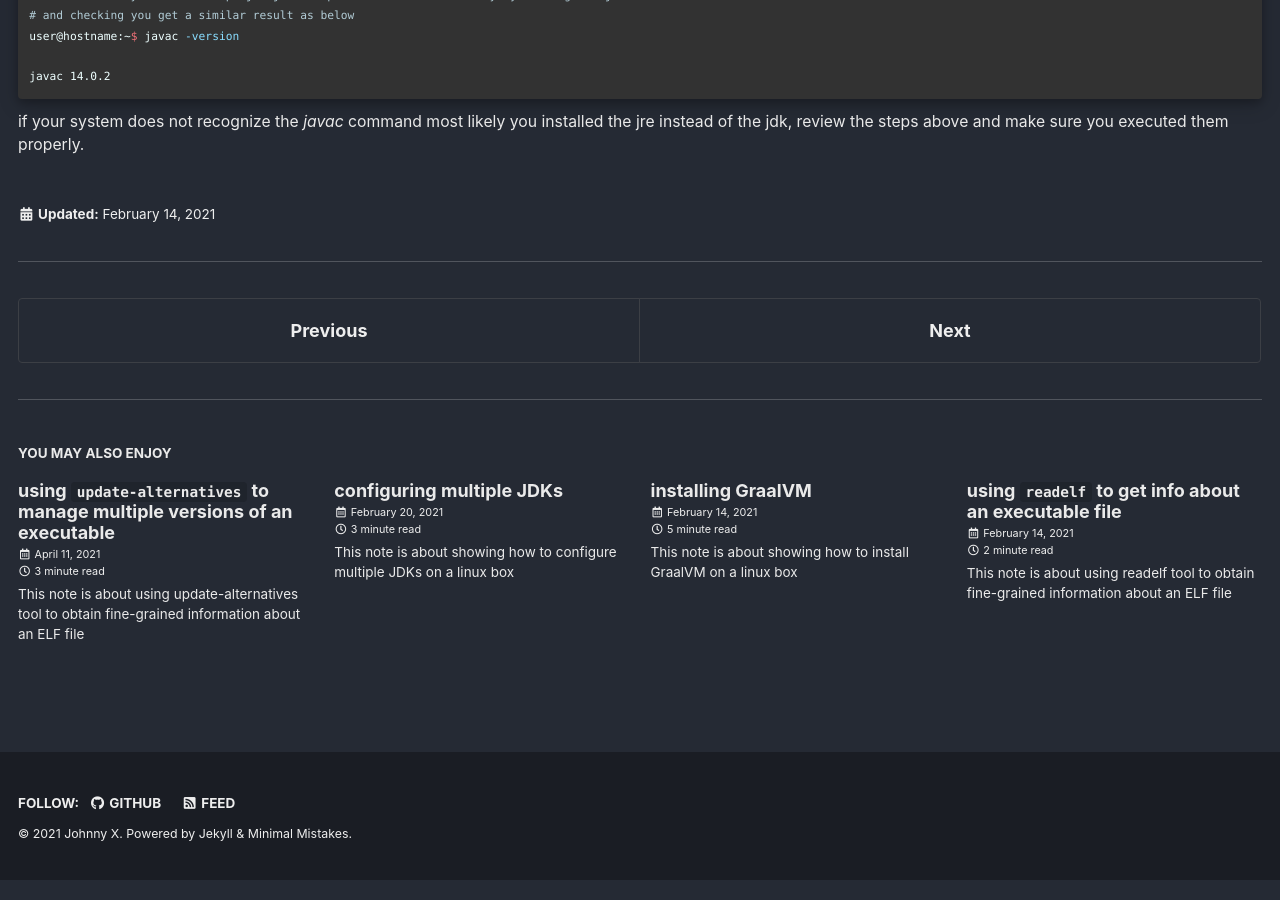
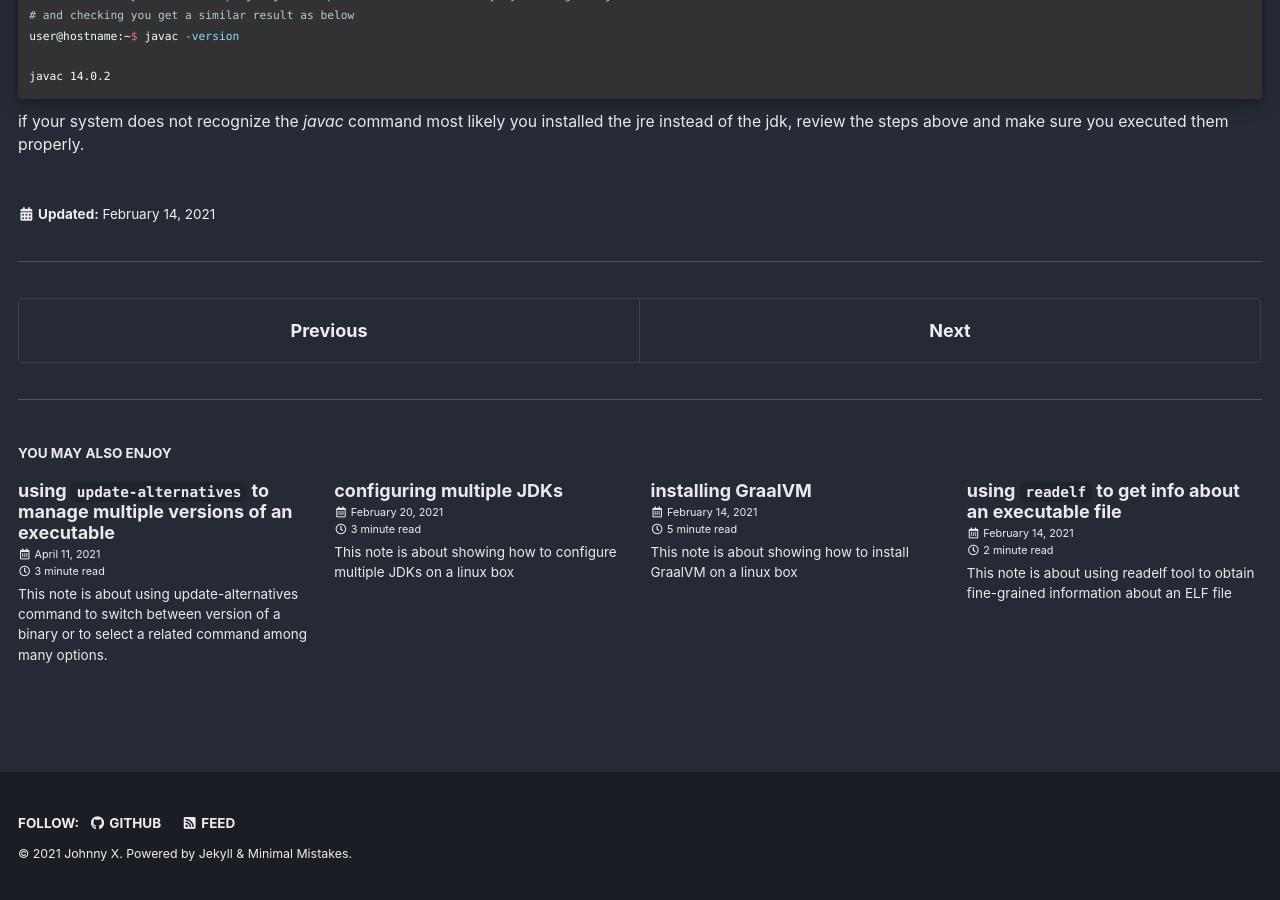
Before and after one commit to JohnnyXavier/johnnyxavier.github.io, a Jekyll site: the page built from _posts/java/2021-02-14-language-java-installing-openjdk.md, in a window 1280 px wide and 900 px high, scrolled down 801 px. Built offline with Jekyll 4.4.1, drawn with Linux system fonts in a browser that asks for light colours; cached includes are drawn as plain includes.

Commit message:
update-alternatives 2

```diff
--- a/_posts/gnu_linux/2021-04-11-gnu-linux-update-alternatives.md
+++ b/_posts/gnu_linux/2021-04-11-gnu-linux-update-alternatives.md
@@ -1,6 +1,6 @@
 ---
 title: using `update-alternatives` to manage multiple versions of an executable
-excerpt: This note is about using `update-alternatives` tool to obtain fine-grained information about an ELF file
+excerpt: This note is about using `update-alternatives` command to switch between version of a binary or to select a related command among many options.
 sidebar:
   title: "/Gnu_Linux"
   nav: sidebar-gnu_linux
```
